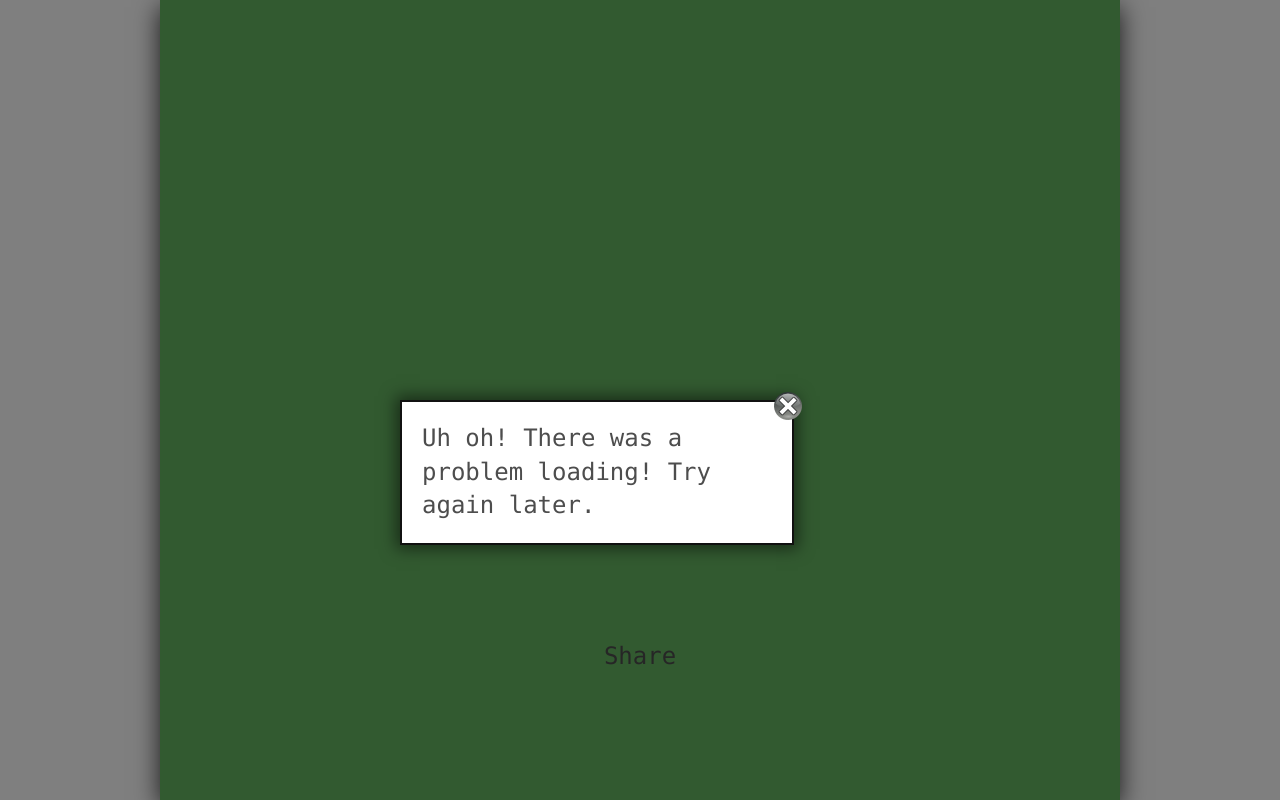
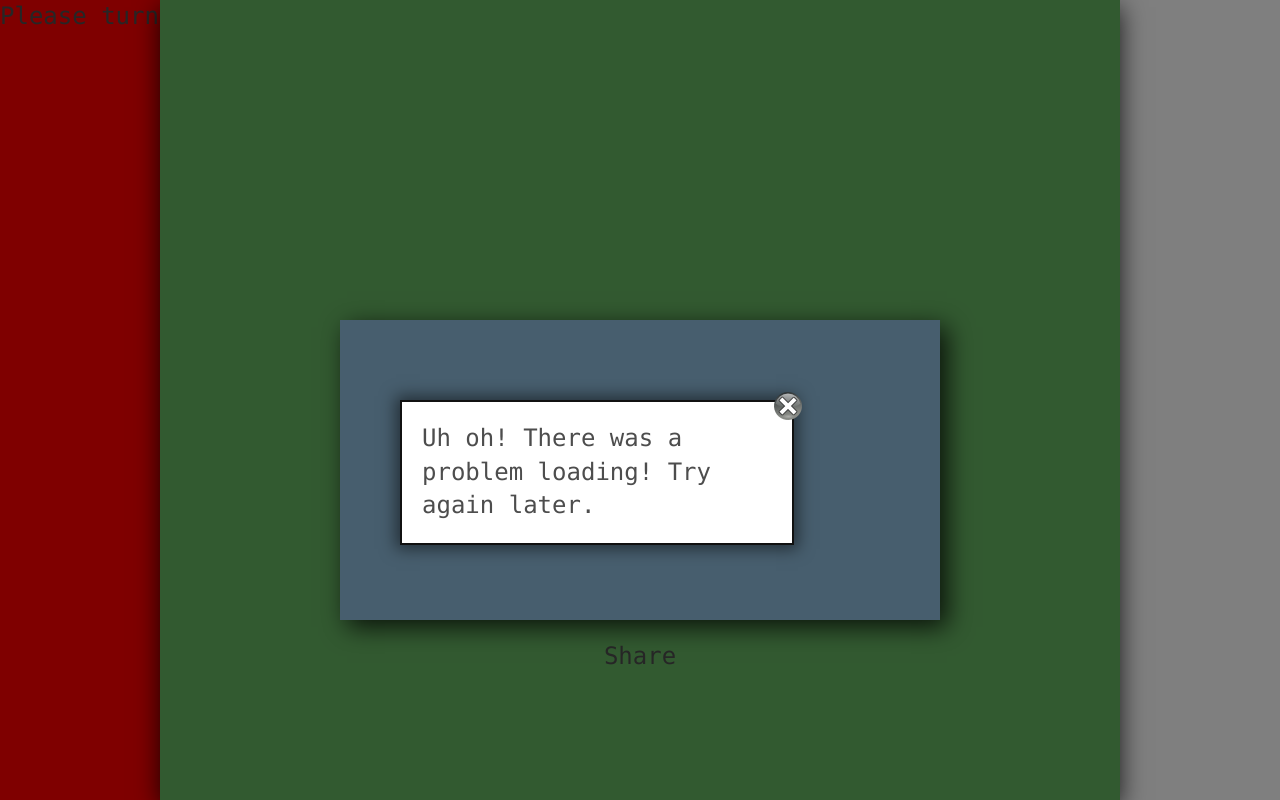
Before and after one commit to fourkitchens/Magnetic-Poetry, a PHP site: page / in a window 1280 px wide. Run offline with PHP 8.4, Linux system fonts and the light colour scheme; some libraries are stand-ins or nearby versions.

Commit message:
WIP the phone display

```diff
--- a/css/myStyle.css
+++ b/css/myStyle.css
@@ -11,19 +11,12 @@ body {
   background: #66B360;
   color: #ffffff;
 }
-/*
+#turn-phone {
+  display:none;
+}
 #workspace {
-  margin: auto;
-  min-height: 100%;
-  width: 960px;
   background: #65B561;
-  position: relative;
-  box-shadow: 0px 7px 24px rgba(0, 0, 0, 0.80);
-  -moz-box-shadow: 0px 7px 24px rgba(0, 0, 0, 0.80);
-  -webkit-box-shadow: 0px 7px 24px rgba(0, 0, 0, 0.80);
 }
-
-*/
 
 /* clearfix group */
 .group:before,
@@ -44,23 +37,10 @@ body {
   color: #4d4d4d;
 }
 
-/*
-#main {
-  min-height: 100%;
-  width: 960px;
-}
-*/
 .tiles {
   cursor: move;
   float:left;
   background: white;
-  border-left: 2px solid #D5DCE2;
-  border-top:  2px solid #D5DCE2;
-  border-bottom: 3px solid grey;
-  border-right: 2px solid grey;
-  -webkit-box-shadow: 4px 4px 3px #888;
-  box-shadow: 4px 4px 3px #888;
-  -webkit-transform:rotate(2deg);
 }
 .ui-draggable-dragging {
   -webkit-box-shadow: 8px 8px 6px #888;
@@ -69,47 +49,25 @@ body {
 .tile span {
   margin: .3em;
 }
-/*
-#drawers-container {
-  height: 300px;
-  width: 100%;
-}
-*/
 
 #drawers {
   box-shadow: 0px 7px 24px rgba(0, 0, 0, 0.80);
   -moz-box-shadow: 0px 7px 24px rgba(0, 0, 0, 0.80);
   -webkit-box-shadow: 0px 7px 24px rgba(0, 0, 0, 0.80);
 }
-/*
 .drawer {
   background: #DFD091;
-  height: 200px;
-  width: 946px;
-  padding: 7px;
 }
-*/
 #drawer-handles {
   list-style: none;
-  margin: 5px;
   color: #ffffff;
 }
 .drawer-handle {
   display: inline;
   cursor: pointer;
   background: #735522;
-  padding: 5px 9px;
-  border-bottom: 3px solid #DFD091;
-  border-left: 3px solid #DFD091;
-  border-right: 2px solid #DFD091;
-  margin-right: 10px;
-  box-shadow: 0px 17px 24px rgba(0, 0, 0, 0.80);
-  -moz-box-shadow: 0px 17px 24px rgba(0, 0, 0, 0.80);
-  -webkit-box-shadow: 0px 17px 24px rgba(0, 0, 0, 0.80);
-
 }
 
-/*
 #fridge {
   width: 560px;
   margin: 20px 200px;
@@ -120,7 +78,6 @@ body {
   -moz-box-shadow: 7px 7px 24px rgba(0, 0, 0, 0.80);
   -webkit-box-shadow: 7px 7px 24px rgba(0, 0, 0, 0.80);
 }
-*/
 
 #shareModal {
 }
--- a/css/responsive.css
+++ b/css/responsive.css
@@ -3,7 +3,6 @@
   min-height: 100%;
   width: 600px;
 }
-
 #workspace {
   margin: auto;
   min-height: 100%;
@@ -26,19 +25,21 @@
   height: 300px;
   width: 100%;
 }
-/*
-body {
-  font-family: 'DejaVuSansMonoBook';
-  font-size: 1.5em;
-}
-*/
 .drawer {
   background: #DFD091;
   height: 200px;
   width: 586px;
   padding: 7px;
 }
-
+/* For phones in portrate we want display a message.*/
+@media only screen and (min-width: 321px) and (orientation:portrait);
+#turn-phone {
+  height: 100%;
+  zindex: 10000;
+  position: absolute;
+  display: block;
+  background: red;
+}
 /* Tablets with a 600px width (in portrait mode) */
 @media only screen and (min-width: 600px) {
   #main {
@@ -68,12 +69,6 @@ body {
     height: 300px;
     width: 100%;
   }
-/*
-  body {
-    font-family: 'DejaVuSansMonoBook';
-    font-size: 1.5em;
-  }
-*/
   .drawer {
     background: #DFD091;
     height: 200px;
--- a/index.html
+++ b/index.html
@@ -27,7 +27,7 @@
 </head>
 
 <body>
-
+  <div id="turn-phone">Please turn your phone.</div>
   <div id="workspace">
     <header>
     </header>
```
